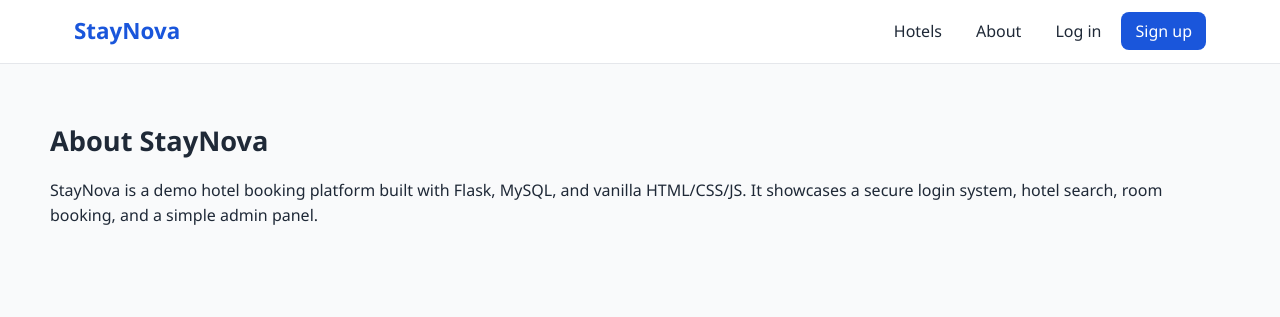
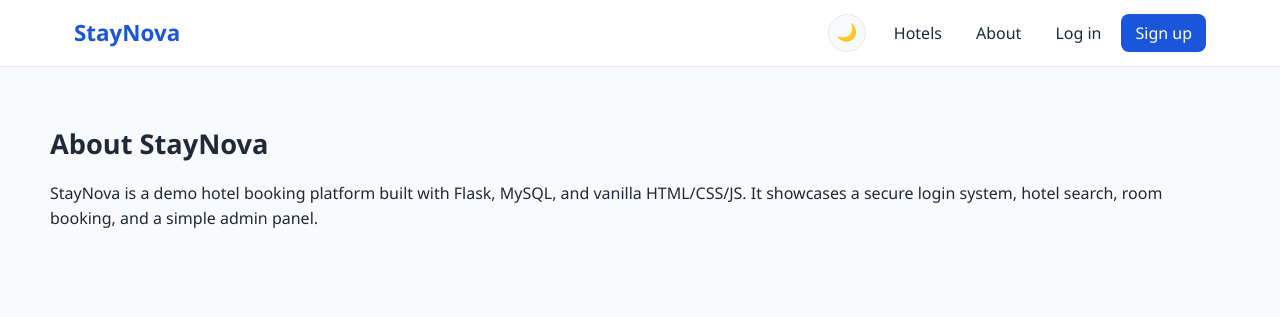
Before and after one commit to maikaljod/Stay-Nova, a Flask app: page /about in a window 1280 px wide. Shown: the top 317 px of the page. Run offline with Flask 3, Linux system fonts and the light colour scheme.

Commit message:
Add dark mode toggle to UI

```diff
--- a/static/css/style.css
+++ b/static/css/style.css
@@ -74,6 +104,12 @@ img { max-width: 100%; display: block; }
   gap: 6px;
 }
 
+.navbar-right {
+  display: flex;
+  align-items: center;
+  gap: 14px;
+}
+
 .nav-links {
   display: flex;
   align-items: center;
@@ -107,6 +143,28 @@ img { max-width: 100%; display: block; }
   font-size: 1.5rem;
   cursor: pointer;
 }
+
+.theme-toggle {
+  background: var(--color-bg);
+  border: 1.5px solid var(--color-border);
+  border-radius: 999px;
+  width: 38px;
+  height: 38px;
+  display: inline-flex;
+  align-items: center;
+  justify-content: center;
+  cursor: pointer;
+  font-size: 1.05rem;
+  line-height: 1;
+  transition: border-color var(--transition), background var(--transition);
+}
+
+.theme-toggle:hover { border-color: var(--color-primary); }
+
+.theme-toggle .icon-moon { display: inline; }
+.theme-toggle .icon-sun { display: none; }
+[data-theme="dark"] .theme-toggle .icon-moon { display: none; }
+[data-theme="dark"] .theme-toggle .icon-sun { display: inline; }
 
 /* ---------- Buttons & Forms ---------- */
 .btn {
--- a/static/js/main.js
+++ b/static/js/main.js
@@ -5,6 +5,21 @@ document.addEventListener("DOMContentLoaded", () => {
   const links = document.querySelector(".nav-links");
   if (toggle && links) {
     toggle.addEventListener("click", () => links.classList.toggle("open"));
+  }
+
+  // Dark mode toggle
+  const themeToggle = document.querySelector("#theme-toggle");
+  if (themeToggle) {
+    themeToggle.addEventListener("click", () => {
+      const isDark = document.documentElement.getAttribute("data-theme") === "dark";
+      if (isDark) {
+        document.documentElement.removeAttribute("data-theme");
+        localStorage.setItem("theme", "light");
+      } else {
+        document.documentElement.setAttribute("data-theme", "dark");
+        localStorage.setItem("theme", "dark");
+      }
+    });
   }
 
   // Auto-dismiss flash messages
--- a/templates/base.html
+++ b/templates/base.html
@@ -6,11 +6,23 @@
   <title>{% block title %}StayNova — Find your perfect stay{% endblock %}</title>
   <meta name="description" content="StayNova — book hotels quickly and securely.">
   <link rel="stylesheet" href="{{ url_for('static', filename='css/style.css') }}">
+  <script>
+    (function () {
+      var stored = localStorage.getItem("theme");
+      var theme = stored || (window.matchMedia("(prefers-color-scheme: dark)").matches ? "dark" : "light");
+      if (theme === "dark") document.documentElement.setAttribute("data-theme", "dark");
+    })();
+  </script>
 </head>
 <body>
   <nav class="navbar">
     <div class="navbar-inner">
       <a class="brand" href="{{ url_for('main.index') }}">StayNova</a>
+      <div class="navbar-right">
+        <button class="theme-toggle" id="theme-toggle" aria-label="Toggle dark mode" title="Toggle dark mode">
+          <span class="icon-moon">&#127769;</span>
+          <span class="icon-sun">&#9728;</span>
+        </button>
         <button class="nav-toggle" aria-label="Toggle navigation">&#9776;</button>
         <ul class="nav-links">
           <li><a href="{{ url_for('main.hotels') }}">Hotels</a></li>
@@ -31,6 +43,7 @@
             <li><a class="nav-cta" href="{{ url_for('auth.register') }}">Sign up</a></li>
           {% endif %}
         </ul>
+      </div>
     </div>
   </nav>
 
```
Also changed, not shown: other parts of static/css/style.css (+30 -0 lines). Lines whose indentation alone changed are shown as unchanged.
